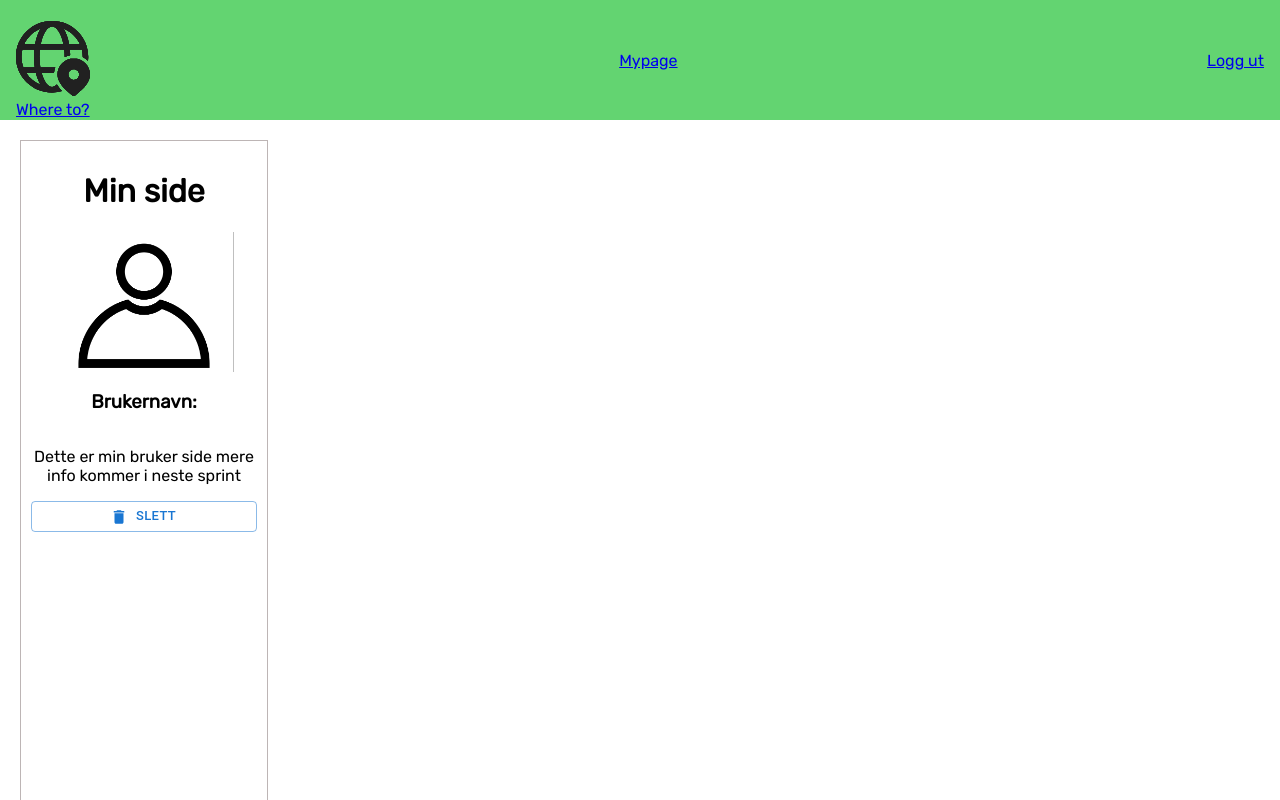
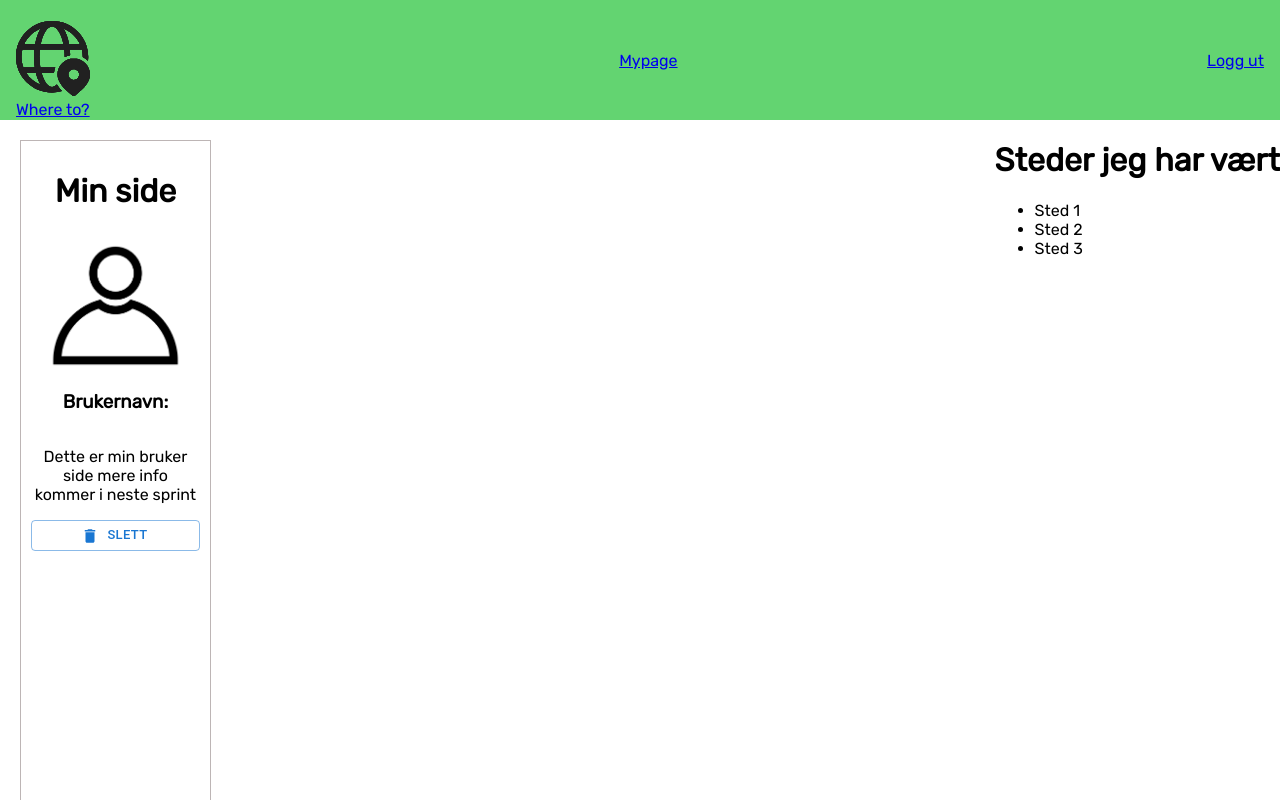
Before and after one commit to TrygveEriksen/WhereTo, a React (Vite) app in the folder TravelPlanner/: page /mypage in a window 1280 px wide. Shown: the top 800 px of the page. Built offline with nearby package versions, Linux system fonts and the light colour scheme; no server answers; sample sign-in values are in the browser's storage.

Commit message:
#40 added stared places componentent

```diff
--- a/TravelPlanner/src/Components/Mypage/Mypage.css
+++ b/TravelPlanner/src/Components/Mypage/Mypage.css
@@ -17,6 +17,7 @@ html {
 .divBox {
   padding: 20px;
   flex: 1;
+  display: flex;
 }
 
 .profile-image {
@@ -25,3 +26,7 @@ html {
   width: 80%;
   margin: 0 auto;
 }
+
+.myPageContainer {
+  display: flex;
+}
--- a/TravelPlanner/src/Components/Mypage/Mypage.jsx
+++ b/TravelPlanner/src/Components/Mypage/Mypage.jsx
@@ -7,6 +7,7 @@ import DeleteIcon from "@mui/icons-material/Delete";
 import SendIcon from "@mui/icons-material/Send";
 import Stack from "@mui/material/Stack";
 import myImage from "./Picture/myprofile.png";
+import StaredPlaces from "./StaredPlaces/StaredPlaces";
 
 function Mypage() {
   const [user, setUser] = useState("");
@@ -23,6 +24,7 @@ function Mypage() {
   return (
     <>
       <Navbar />
+      <div className="myPageContainer">
         <div className="divBox">
           <div className="divMypage">
             <h1 className="myPage">Min side</h1>
@@ -38,6 +40,8 @@ function Mypage() {
             </Button>
           </div>
         </div>
+        <StaredPlaces />
+      </div>
     </>
   );
 }
--- /dev/null
+++ b/TravelPlanner/src/Components/Mypage/StaredPlaces/StaredPlaces.jsx
@@ -0,0 +1,17 @@
+import React from "react";
+import "./StaredPlaces.css";
+
+function StaredPlaces() {
+  return (
+    <div>
+      <h1>Steder jeg har vært</h1>
+      <ul>
+        <li>Sted 1</li>
+        <li>Sted 2</li>
+        <li>Sted 3</li>
+      </ul>
+    </div>
+  );
+}
+
+export default StaredPlaces;
```
Also changed, not shown: TravelPlanner/src/Components/Mypage/StaredPlaces/StaredPlaces.css (added). Lines whose indentation alone changed are shown as unchanged.
